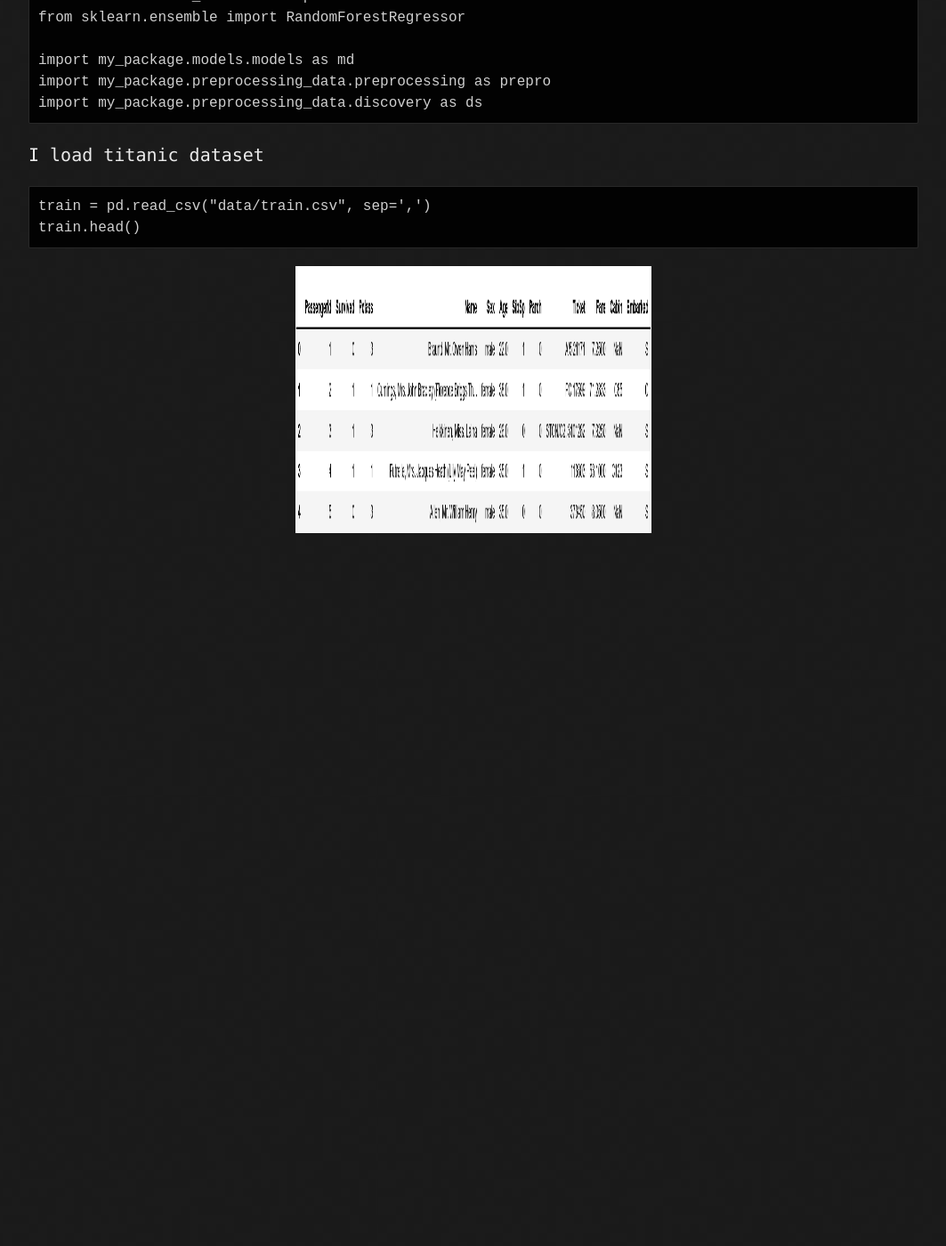
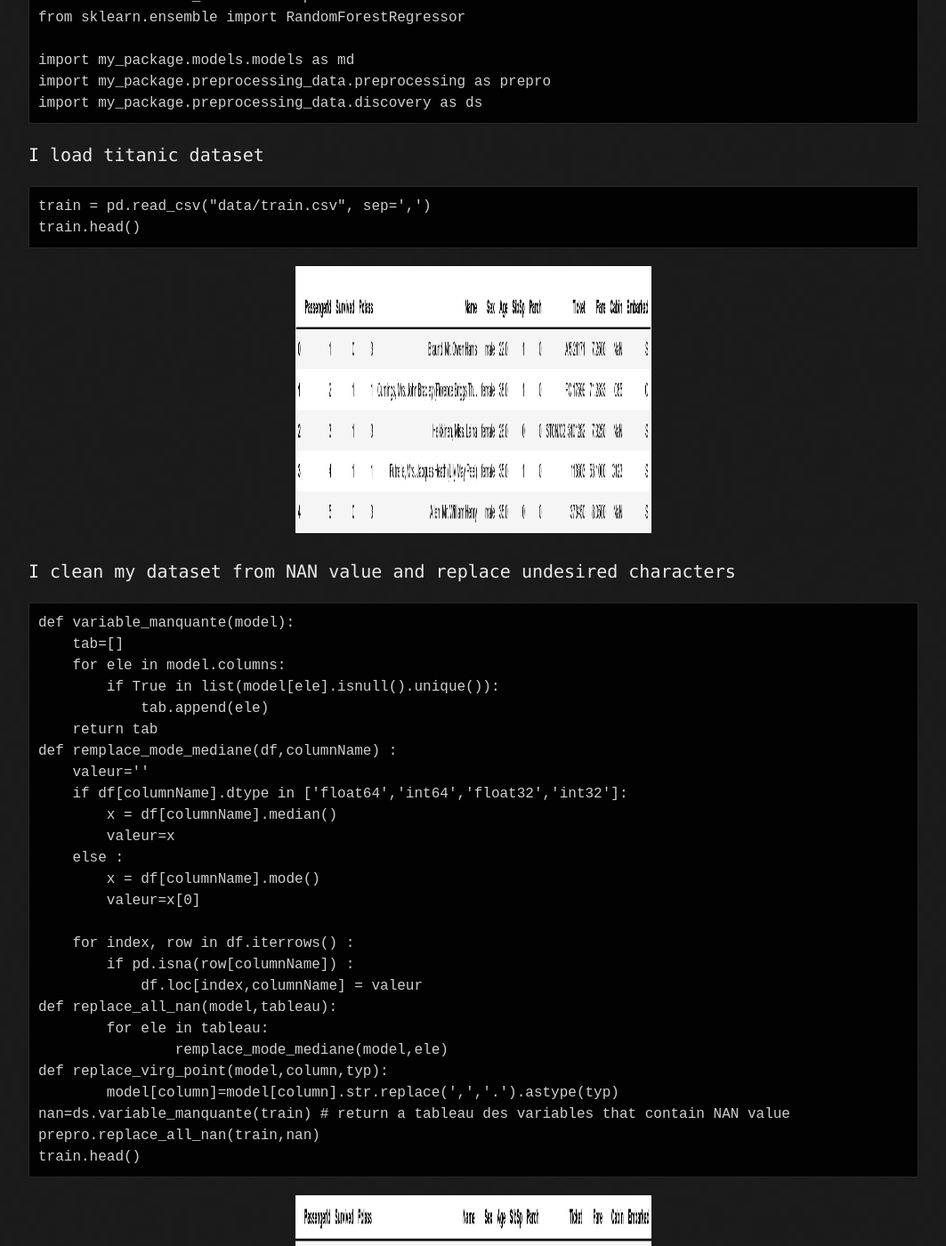
Before and after one commit to rajoul/rajoul.github.io, a Jekyll site: the page built from Machine_Learning/Classification.md, in a window 1280 px wide and 1400 px high, scrolled down 702 px. Shown: the whole window at 89% size, without its empty margins (108-1171 px from the left). Built offline with Jekyll 4.4.1, drawn with Linux system fonts in a browser that asks for light colours; our own code applies the rules of GitHub Pages for plain Markdown files; before the commit the page ends 1329 px from its top, so only the background shows below that; some of the changed text lies outside the part shown.

Commit message:
Update Classification.md

````diff
--- a/Machine_Learning/Classification.md
+++ b/Machine_Learning/Classification.md
@@ -28,3 +28,57 @@
 <p align="center">
   <img src="https://rajoul.github.io/Machine_Learning/image/head.png" width="400" height="300">
 </p>
+I clean my dataset from NAN value and replace undesired characters
+```
+def variable_manquante(model):
+    tab=[]
+    for ele in model.columns:
+        if True in list(model[ele].isnull().unique()):
+            tab.append(ele)
+    return tab
+def remplace_mode_mediane(df,columnName) :
+    valeur=''
+    if df[columnName].dtype in ['float64','int64','float32','int32']:
+        x = df[columnName].median()
+        valeur=x
+    else :
+        x = df[columnName].mode()
+        valeur=x[0]
+
+    for index, row in df.iterrows() :
+        if pd.isna(row[columnName]) :
+            df.loc[index,columnName] = valeur
+def replace_all_nan(model,tableau):
+	for ele in tableau:
+		remplace_mode_mediane(model,ele)
+def replace_virg_point(model,column,typ):
+	model[column]=model[column].str.replace(',','.').astype(typ)
+nan=ds.variable_manquante(train) # return a tableau des variables that contain NAN value
+prepro.replace_all_nan(train,nan)
+train.head()
+```
+<p align="center">
+  <img src="https://rajoul.github.io/Machine_Learning/image/clean.png" width="400" height="300">
+</p>
+after cleaning process,dummifying is coming
+```
+def dumify(X,to_dummify):
+    return pd.get_dummies(X, columns=to_dummify)
+print("###################################")
+print("### dumifying.............. #######")
+print("###################################")
+print('------------------ADD NEW FEATURE AGE --------')
+train['new_age']=train['Age']<10
+feature_col=['SibSp', 'Parch', 'Fare','Pclass']
+to_dummify=['Pclass']
+to_predict=['Survived']
+feature_col.append('new_age')
+to_dummify.append('new_age')
+y=train[to_predict]
+X=train[feature_col]
+X=dumify(X,to_dummify)
+X.head()
+```
+<p align="center">
+  <img src="https://rajoul.github.io/Machine_Learning/image/dummify.png" width="400" height="300">
+</p>
````
